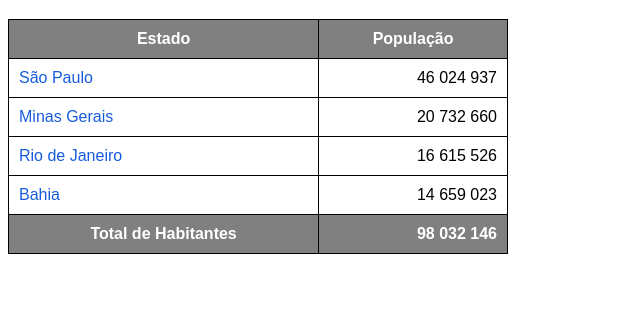
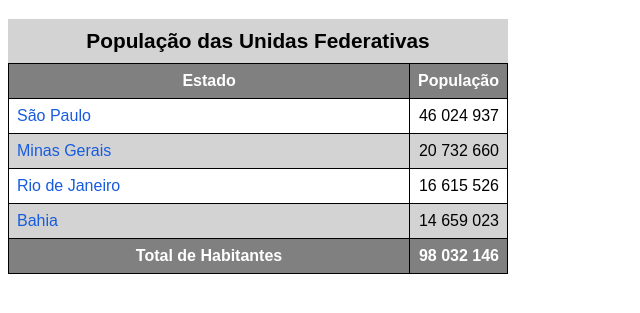
Before and after one commit to EgnaldoMedeiros/html-css, a plain HTML site: page cap21/tabelas/tabela02.html in a window 1280 px wide. Shown: the part 61-374 px from the top of the page, without its empty margins (0-640 px from the left). Drawn offline with Linux system fonts and the light colour scheme.

Commit message:
Update tabela02.html

```diff
--- a/cap21/tabelas/tabela02.html
+++ b/cap21/tabelas/tabela02.html
@@ -17,7 +17,7 @@
 
         td, th{
             border: 1px solid black;
-            padding: 10px;
+            padding: 8px;
         }
         thead, tfoot{
             background-color: gray;
@@ -31,6 +31,19 @@
 
         }
 
+        caption{
+            font-size: 1.3em;
+            font-weight: bold;
+            padding: 10px;
+            background-color: lightgrey;
+        }
+
+        tbody > tr:nth-child(2n){
+            background-color: lightgray;
+        }
+
+
+
     </style>
 </head>
 
@@ -38,10 +51,11 @@
     <h1>Tabelas grandes</h1>
 
     <table>
+        <caption>População das Unidas Federativas</caption>
         <thead>
             <tr>
-                <th>Estado</th>
-                <th>População</th>
+                <th scope="col">Estado</th>
+                <th scope="col" style="width: 50px">População</th>
             </tr>
         </thead>
         <tbody>
@@ -64,7 +78,7 @@
 
             <tfoot>
                 <tr>
-                    <th>Total de Habitantes</th>
+                    <th scope="row">Total de Habitantes</th>
                     <td class="num"><strong>98 032 146</strong></td>
                 </tr>
             </tfoot>
```
